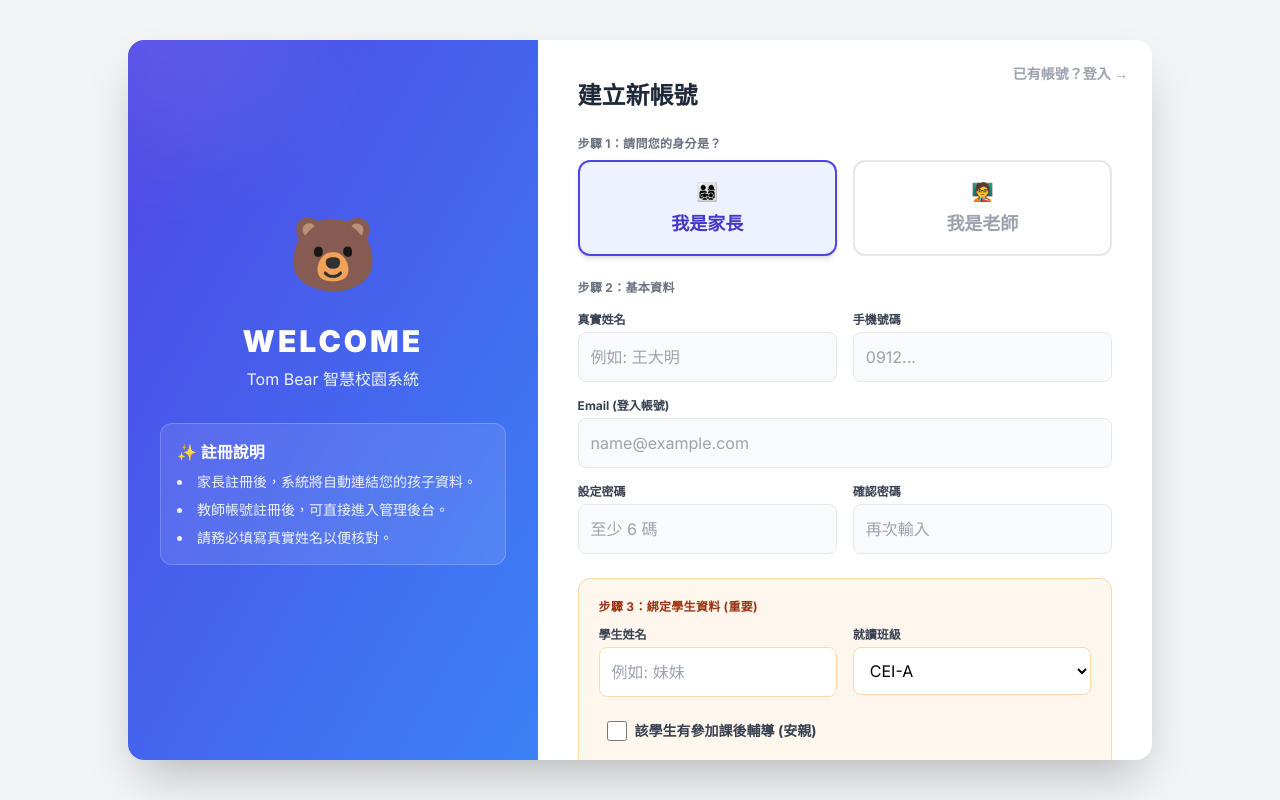
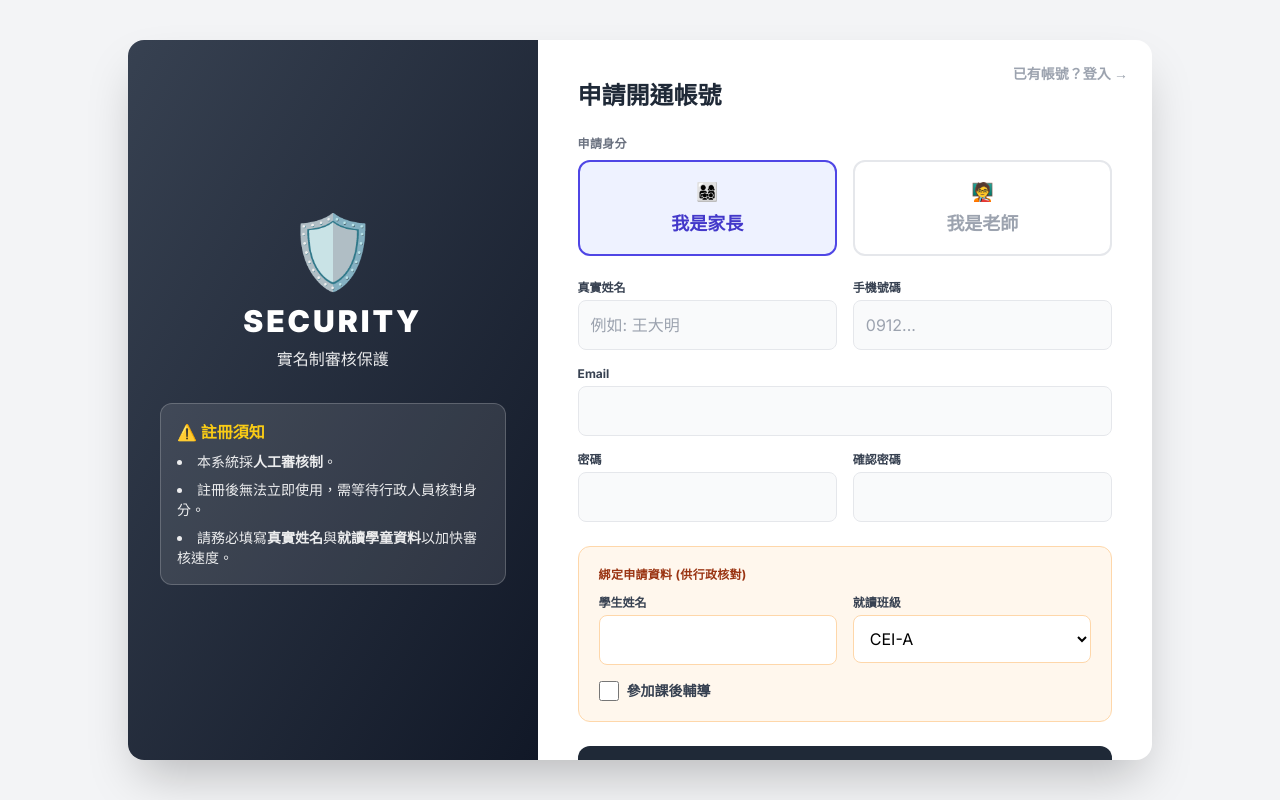
Before and after one commit to tellychiu77-tombear/Tom-Bear-English, a Next.js app: page /register in a window 1280 px wide. Built offline with nearby package versions, Linux system fonts and the light colour scheme.

Commit message:
Update walkthrough and sync

```diff
--- a/app/page.tsx
+++ b/app/page.tsx
@@ -115,42 +115,29 @@ export default function DashboardPage() {
     if (loading) return <div className="min-h-screen flex items-center justify-center bg-gray-50">載入中...</div>;
 
     // =========== 尚未登入畫面 ===========
-    if (!role) {
+    if (role === 'pending') {
         return (
-            <div className="min-h-screen flex items-center justify-center bg-gradient-to-br from-indigo-500 to-purple-600 p-4">
-                <div className="bg-white p-8 rounded-2xl shadow-2xl w-full max-w-md animate-fade-in">
-                    <div className="text-center mb-8">
-                        <h1 className="text-3xl font-black text-gray-800 mb-2">🐻 Tom Bear</h1>
-                        <p className="text-gray-500">智慧補習班管理系統</p>
+            <div className="min-h-screen flex items-center justify-center bg-gray-100 p-4">
+                <div className="bg-white p-8 rounded-2xl shadow-xl w-full max-w-md text-center animate-fade-in">
+                    <div className="text-6xl mb-4">⏳</div>
+                    <h1 className="text-2xl font-black text-gray-800 mb-2">帳號審核中</h1>
+                    <p className="text-gray-500 mb-6 leading-relaxed">
+                        親愛的 <strong>{userName}</strong> 您好，<br />
+                        您的註冊申請已送出，目前正在等待行政人員開通權限。
+                    </p>
+                    <div className="bg-yellow-50 text-yellow-800 p-4 rounded-lg text-sm mb-6 text-left">
+                        <strong>💡 為什麼我不能使用？</strong>
+                        <ul className="list-disc list-inside mt-1 opacity-80">
+                            <li>為了保護學生個資，所有帳號皆需人工審核。</li>
+                            <li>請耐心等候，或直接聯繫櫃台加快審核速度。</li>
+                        </ul>
                     </div>
-                    <form onSubmit={handleLogin} className="space-y-4">
-                        <div>
-                            <label className="block text-sm font-bold text-gray-700 mb-1">Email</label>
-                            <input name="email" type="email" required className="w-full p-3 border rounded-lg focus:ring-2 focus:ring-indigo-400 outline-none" placeholder="輸入帳號" />
-                        </div>
-                        <div>
-                            <label className="block text-sm font-bold text-gray-700 mb-1">密碼</label>
-                            <input name="password" type="password" required className="w-full p-3 border rounded-lg focus:ring-2 focus:ring-indigo-400 outline-none" placeholder="輸入密碼" />
-                        </div>
-                        <button type="submit" className="w-full py-3 bg-indigo-600 text-white font-bold rounded-lg shadow-lg hover:bg-indigo-700 transition transform active:scale-95">
-                            登入系統
-                        </button>
-                        <div className="mt-4 text-center">
-                            <p className="text-gray-500 text-sm">
-                                還沒有帳號嗎？
-                                <button
-                                    type="button"
-                                    onClick={() => router.push('/register')}
-                                    className="text-indigo-600 font-bold hover:underline ml-1"
-                                >
-                                    立即註冊
-                                </button>
-                            </p>
-                        </div>
-                    </form>
-                    <div className="mt-6 text-center text-xs text-gray-400">
-                        Protected by Supabase Security
-                    </div>
+                    <button
+                        onClick={handleLogout}
+                        className="w-full py-3 bg-gray-200 text-gray-700 font-bold rounded-lg hover:bg-gray-300"
+                    >
+                        登出並返回
+                    </button>
                 </div>
             </div>
         );
--- a/app/register/page.tsx
+++ b/app/register/page.tsx
@@ -4,39 +4,30 @@ import { useState, useEffect } from 'react';
 import { supabase } from '@/lib/supabaseClient';
 import { useRouter } from 'next/navigation';
 
-// 定義班級選項
 const ENGLISH_CLASSES = Array.from({ length: 26 }, (_, i) => `CEI-${String.fromCharCode(65 + i)}`);
 
 export default function RegisterPage() {
-    // 核心狀態
-    const [role, setRole] = useState<'parent' | 'teacher'>('parent'); // 預設家長
-
-    // 基本資料
+    const [role, setRole] = useState<'parent' | 'teacher'>('parent');
     const [email, setEmail] = useState('');
     const [password, setPassword] = useState('');
     const [confirmPassword, setConfirmPassword] = useState('');
     const [fullName, setFullName] = useState('');
     const [phone, setPhone] = useState('');
 
-    // 家長專屬：小孩資料
+    // 家長申請者填寫：
     const [childName, setChildName] = useState('');
     const [childGrade, setChildGrade] = useState('CEI-A');
     const [childAfterSchool, setChildAfterSchool] = useState(false);
 
-    // 系統狀態
     const [loading, setLoading] = useState(false);
     const [errorMsg, setErrorMsg] = useState('');
     const [passMatch, setPassMatch] = useState(true);
 
     const router = useRouter();
 
-    // 檢查密碼一致性
     useEffect(() => {
-        if (confirmPassword) {
-            setPassMatch(password === confirmPassword);
-        } else {
-            setPassMatch(true);
-        }
+        if (confirmPassword) setPassMatch(password === confirmPassword);
+        else setPassMatch(true);
     }, [password, confirmPassword]);
 
     const handleRegister = async (e: React.FormEvent) => {
@@ -44,30 +35,21 @@ export default function RegisterPage() {
         setErrorMsg('');
         setLoading(true);
 
-        // 1. 驗證
         if (password !== confirmPassword) {
-            setErrorMsg('❌ 兩次密碼不一致');
-            setLoading(false); return;
+            setErrorMsg('❌ 兩次密碼不一致'); setLoading(false); return;
         }
         if (password.length < 6) {
-            setErrorMsg('⚠️ 密碼長度不足 6 碼');
-            setLoading(false); return;
+            setErrorMsg('⚠️ 密碼長度不足 6 碼'); setLoading(false); return;
         }
         if (!fullName.trim()) {
-            setErrorMsg('⚠️ 請輸入真實姓名');
-            setLoading(false); return;
+            setErrorMsg('⚠️ 請輸入真實姓名'); setLoading(false); return;
         }
-        // 如果是家長，檢查小孩資料
         if (role === 'parent' && !childName.trim()) {
-            setErrorMsg('⚠️ 請輸入學生姓名');
-            setLoading(false); return;
+            setErrorMsg('⚠️ 請輸入學生姓名，以便行政人員審核'); setLoading(false); return;
         }
 
-        // 2. 註冊帳號 (Supabase Auth)
-        const { error: signUpError } = await supabase.auth.signUp({
-            email,
-            password,
-        });
+        // 註冊
+        const { error: signUpError } = await supabase.auth.signUp({ email, password });
 
         if (signUpError) {
             setErrorMsg('註冊失敗: ' + signUpError.message);
@@ -75,40 +57,42 @@ export default function RegisterPage() {
             return;
         }
 
-        // 3. 寫入資料庫
         const { data: { user } } = await supabase.auth.getUser();
 
         if (user) {
             try {
-                // A. 建立個人檔案 (Profile)
-                const { error: profileError } = await supabase.from('profiles').insert({
+                // 🔴 關鍵修正：不管選什麼，Role 一律存為 'pending' (待審核)
+                // 我們把使用者宣稱的身分 (家長/老師) 寫在 full_name 後面做備註，方便您審核時辨識
+                const nameWithTag = `${fullName} (${role === 'parent' ? '申請家長' : '申請老師'})`;
+
+                await supabase.from('profiles').insert({
                     id: user.id,
                     email: email,
-                    full_name: fullName,
+                    full_name: nameWithTag,
                     phone: phone,
-                    role: role, // 直接寫入選擇的身分
+                    role: 'pending', // 🔒 鎖死權限！一定要等您開通
                 });
-                if (profileError) throw profileError;
 
-                // B. 如果是家長，自動幫他建立小孩資料 (Student)
+                // 如果是家長申請，我們先把小孩資料建立起來，
+                // 這樣您審核通過後，資料就直接連上了，不用再手動輸入。
+                // 但因為 role 是 pending，他也看不到這些資料。
                 if (role === 'parent') {
                     let finalGrade = childGrade;
                     if (childAfterSchool) finalGrade += ', 課後輔導班';
 
-                    const { error: studentError } = await supabase.from('students').insert({
-                        parent_id: user.id, // 直接綁定這個新帳號
+                    await supabase.from('students').insert({
+                        parent_id: user.id,
                         chinese_name: childName,
                         grade: finalGrade
                     });
-                    if (studentError) throw studentError;
                 }
 
-                alert(`🎉 註冊成功！歡迎加入 Tom Bear。\n身分：${role === 'parent' ? '家長' : '老師'}`);
-                router.push('/'); // 回首頁
+                // 註冊成功，導向首頁 (首頁會擋住他)
+                alert('🎉 註冊申請已送出！\n\n為了保護學生隱私，您的帳號目前為「待審核」狀態。\n請等待補習班行政人員開通權限。');
+                router.push('/');
 
             } catch (dbError: any) {
                 setErrorMsg('資料寫入失敗: ' + dbError.message);
-                // 這裡可能需要考慮 rollback 機制，但簡單處理先提示錯誤
             }
         }
         setLoading(false);
@@ -118,161 +102,93 @@ export default function RegisterPage() {
         <div className="min-h-screen flex items-center justify-center bg-gray-100 p-4">
             <div className="bg-white w-full max-w-5xl rounded-2xl shadow-2xl overflow-hidden flex flex-col md:flex-row animate-fade-in-up">
 
-                {/* 左側：形象區 (手機版會隱藏) */}
-                <div className="hidden md:flex w-2/5 bg-gradient-to-br from-indigo-600 to-blue-500 text-white p-8 flex-col justify-center relative overflow-hidden">
-                    <div className="absolute top-[-20%] left-[-20%] w-60 h-60 bg-white/10 rounded-full blur-3xl"></div>
+                <div className="hidden md:flex w-2/5 bg-gradient-to-br from-gray-700 to-gray-900 text-white p-8 flex-col justify-center relative">
                     <div className="text-center z-10">
-                        <div className="text-7xl mb-4 animate-bounce">🐻</div>
-                        <h2 className="text-3xl font-black tracking-widest mb-2">WELCOME</h2>
-                        <p className="opacity-90">Tom Bear 智慧校園系統</p>
-                        <div className="mt-8 text-left bg-white/10 p-4 rounded-xl backdrop-blur-sm border border-white/20">
-                            <p className="font-bold mb-2">✨ 註冊說明</p>
+                        <div className="text-7xl mb-4">🛡️</div>
+                        <h2 className="text-3xl font-black tracking-widest mb-2">SECURITY</h2>
+                        <p className="opacity-90">實名制審核保護</p>
+                        <div className="mt-8 text-left bg-white/10 p-4 rounded-xl border border-white/20">
+                            <p className="font-bold mb-2 text-yellow-400">⚠️ 註冊須知</p>
                             <ul className="text-sm space-y-2 opacity-90 list-disc list-inside">
-                                <li>家長註冊後，系統將自動連結您的孩子資料。</li>
-                                <li>教師帳號註冊後，可直接進入管理後台。</li>
-                                <li>請務必填寫真實姓名以便核對。</li>
+                                <li>本系統採<strong>人工審核制</strong>。</li>
+                                <li>註冊後無法立即使用，需等待行政人員核對身分。</li>
+                                <li>請務必填寫<strong>真實姓名</strong>與<strong>就讀學童資料</strong>以加快審核速度。</li>
                             </ul>
                         </div>
                     </div>
                 </div>
 
-                {/* 右側：表單區 */}
                 <div className="w-full md:w-3/5 p-8 md:p-10 relative overflow-y-auto max-h-[90vh]">
+                    <button onClick={() => router.push('/')} className="absolute top-6 right-6 text-gray-400 hover:text-indigo-600 text-sm font-bold flex items-center gap-1">已有帳號？登入 &rarr;</button>
 
-                    <button onClick={() => router.push('/')} className="absolute top-6 right-6 text-gray-400 hover:text-indigo-600 text-sm font-bold flex items-center gap-1 transition">
-                        已有帳號？登入 &rarr;
-                    </button>
-
-                    <h2 className="text-2xl font-bold text-gray-800 mb-6">建立新帳號</h2>
+                    <h2 className="text-2xl font-bold text-gray-800 mb-6">申請開通帳號</h2>
 
                     <form onSubmit={handleRegister} className="space-y-6">
 
-                        {/* 1. 身分選擇 (大按鈕切換) */}
+                        {/* 身分宣告 (僅供審核參考) */}
                         <div>
-                            <label className="block text-xs font-bold text-gray-500 mb-2 uppercase tracking-wide">步驟 1：請問您的身分是？</label>
+                            <label className="block text-xs font-bold text-gray-500 mb-2 uppercase tracking-wide">申請身分</label>
                             <div className="grid grid-cols-2 gap-4">
-                                <button
-                                    type="button"
-                                    onClick={() => setRole('parent')}
-                                    className={`py-4 rounded-xl border-2 font-bold text-lg flex flex-col items-center gap-1 transition ${role === 'parent'
-                                            ? 'border-indigo-600 bg-indigo-50 text-indigo-700 shadow-md'
-                                            : 'border-gray-200 text-gray-400 hover:border-gray-300'
-                                        }`}
-                                >
-                                    <span>👨‍👩‍👧‍👦</span>
-                                    我是家長
+                                <button type="button" onClick={() => setRole('parent')} className={`py-4 rounded-xl border-2 font-bold text-lg flex flex-col items-center gap-1 transition ${role === 'parent' ? 'border-indigo-600 bg-indigo-50 text-indigo-700' : 'border-gray-200 text-gray-400'}`}>
+                                    <span>👨‍👩‍👧‍👦</span> 我是家長
                                 </button>
-                                <button
-                                    type="button"
-                                    onClick={() => setRole('teacher')}
-                                    className={`py-4 rounded-xl border-2 font-bold text-lg flex flex-col items-center gap-1 transition ${role === 'teacher'
-                                            ? 'border-indigo-600 bg-indigo-50 text-indigo-700 shadow-md'
-                                            : 'border-gray-200 text-gray-400 hover:border-gray-300'
-                                        }`}
-                                >
-                                    <span>🧑‍🏫</span>
-                                    我是老師
+                                <button type="button" onClick={() => setRole('teacher')} className={`py-4 rounded-xl border-2 font-bold text-lg flex flex-col items-center gap-1 transition ${role === 'teacher' ? 'border-indigo-600 bg-indigo-50 text-indigo-700' : 'border-gray-200 text-gray-400'}`}>
+                                    <span>🧑‍🏫</span> 我是老師
                                 </button>
                             </div>
                         </div>
 
-                        {/* 2. 基本資料 (共用) */}
+                        {/* 基本資料 */}
                         <div className="space-y-4">
-                            <label className="block text-xs font-bold text-gray-500 uppercase tracking-wide">步驟 2：基本資料</label>
-
                             <div className="grid grid-cols-2 gap-4">
                                 <div>
                                     <label className="block text-xs font-bold text-gray-700 mb-1">真實姓名</label>
-                                    <input type="text" required placeholder="例如: 王大明" className="w-full p-3 bg-gray-50 border rounded-lg focus:ring-2 focus:ring-indigo-500 outline-none" value={fullName} onChange={e => setFullName(e.target.value)} />
+                                    <input type="text" required placeholder="例如: 王大明" className="w-full p-3 bg-gray-50 border rounded-lg" value={fullName} onChange={e => setFullName(e.target.value)} />
                                 </div>
                                 <div>
                                     <label className="block text-xs font-bold text-gray-700 mb-1">手機號碼</label>
-                                    <input type="tel" required placeholder="0912..." className="w-full p-3 bg-gray-50 border rounded-lg focus:ring-2 focus:ring-indigo-500 outline-none" value={phone} onChange={e => setPhone(e.target.value)} />
+                                    <input type="tel" required placeholder="0912..." className="w-full p-3 bg-gray-50 border rounded-lg" value={phone} onChange={e => setPhone(e.target.value)} />
                                 </div>
                             </div>
-
                             <div>
-                                <label className="block text-xs font-bold text-gray-700 mb-1">Email (登入帳號)</label>
-                                <input type="email" required placeholder="name@example.com" className="w-full p-3 bg-gray-50 border rounded-lg focus:ring-2 focus:ring-indigo-500 outline-none" value={email} onChange={e => setEmail(e.target.value)} />
+                                <label className="block text-xs font-bold text-gray-700 mb-1">Email</label>
+                                <input type="email" required className="w-full p-3 bg-gray-50 border rounded-lg" value={email} onChange={e => setEmail(e.target.value)} />
                             </div>
-
                             <div className="grid grid-cols-2 gap-4">
-                                <div>
-                                    <label className="block text-xs font-bold text-gray-700 mb-1">設定密碼</label>
-                                    <input type="password" required placeholder="至少 6 碼" className="w-full p-3 bg-gray-50 border rounded-lg focus:ring-2 focus:ring-indigo-500 outline-none" value={password} onChange={e => setPassword(e.target.value)} />
-                                </div>
-                                <div>
-                                    <label className="block text-xs font-bold text-gray-700 mb-1">確認密碼</label>
-                                    <input type="password" required placeholder="再次輸入" className={`w-full p-3 bg-gray-50 border rounded-lg focus:ring-2 outline-none ${!passMatch ? 'border-red-500 focus:ring-red-200' : 'focus:ring-indigo-500'}`} value={confirmPassword} onChange={e => setConfirmPassword(e.target.value)} />
-                                </div>
+                                <div><label className="block text-xs font-bold text-gray-700 mb-1">密碼</label><input type="password" required className="w-full p-3 bg-gray-50 border rounded-lg" value={password} onChange={e => setPassword(e.target.value)} /></div>
+                                <div><label className="block text-xs font-bold text-gray-700 mb-1">確認密碼</label><input type="password" required className={`w-full p-3 bg-gray-50 border rounded-lg ${!passMatch ? 'border-red-500' : ''}`} value={confirmPassword} onChange={e => setConfirmPassword(e.target.value)} /></div>
                             </div>
                             {!passMatch && <p className="text-xs text-red-500 font-bold">⚠️ 密碼不一致</p>}
                         </div>
 
-                        {/* 3. 家長專屬：小孩資料欄位 (動態顯示) */}
+                        {/* 家長必填資料 (方便您審核) */}
                         {role === 'parent' && (
-                            <div className="bg-orange-50 p-5 rounded-xl border border-orange-200 animate-fade-in">
-                                <label className="block text-xs font-bold text-orange-800 mb-3 uppercase tracking-wide">
-                                    步驟 3：綁定學生資料 (重要)
-                                </label>
+                            <div className="bg-orange-50 p-5 rounded-xl border border-orange-200">
+                                <label className="block text-xs font-bold text-orange-800 mb-3 uppercase tracking-wide">綁定申請資料 (供行政核對)</label>
                                 <div className="grid grid-cols-1 md:grid-cols-2 gap-4">
                                     <div>
                                         <label className="block text-xs font-bold text-gray-700 mb-1">學生姓名</label>
-                                        <input
-                                            type="text"
-                                            placeholder="例如: 妹妹"
-                                            className="w-full p-3 bg-white border border-orange-200 rounded-lg focus:ring-2 focus:ring-orange-400 outline-none"
-                                            value={childName}
-                                            onChange={e => setChildName(e.target.value)}
-                                        />
+                                        <input type="text" className="w-full p-3 bg-white border border-orange-200 rounded-lg" value={childName} onChange={e => setChildName(e.target.value)} />
                                     </div>
                                     <div>
                                         <label className="block text-xs font-bold text-gray-700 mb-1">就讀班級</label>
-                                        <select
-                                            className="w-full p-3 bg-white border border-orange-200 rounded-lg focus:ring-2 focus:ring-orange-400 outline-none"
-                                            value={childGrade}
-                                            onChange={e => setChildGrade(e.target.value)}
-                                        >
+                                        <select className="w-full p-3 bg-white border border-orange-200 rounded-lg" value={childGrade} onChange={e => setChildGrade(e.target.value)}>
                                             {ENGLISH_CLASSES.map(c => <option key={c} value={c}>{c}</option>)}
                                         </select>
                                     </div>
                                 </div>
-                                <div className="mt-4">
-                                    <label className="flex items-center gap-2 cursor-pointer p-2 hover:bg-white/50 rounded transition">
-                                        <input
-                                            type="checkbox"
-                                            className="w-5 h-5 accent-orange-600"
-                                            checked={childAfterSchool}
-                                            onChange={e => setChildAfterSchool(e.target.checked)}
-                                        />
-                                        <span className="text-sm font-bold text-gray-700">該學生有參加課後輔導 (安親)</span>
-                                    </label>
-                                </div>
+                                <label className="flex items-center gap-2 mt-4 cursor-pointer">
+                                    <input type="checkbox" className="w-5 h-5 accent-orange-600" checked={childAfterSchool} onChange={e => setChildAfterSchool(e.target.checked)} />
+                                    <span className="text-sm font-bold text-gray-700">參加課後輔導</span>
+                                </label>
                             </div>
                         )}
 
-                        {/* 錯誤訊息 */}
-                        {errorMsg && (
-                            <div className="bg-red-50 text-red-600 text-sm p-3 rounded-lg flex items-center gap-2 font-bold">
-                                <span>🚫</span> {errorMsg}
-                            </div>
-                        )}
+                        {errorMsg && <div className="bg-red-50 text-red-600 text-sm p-3 rounded-lg font-bold">🚫 {errorMsg}</div>}
 
-                        {/* 送出按鈕 */}
-                        <button
-                            type="submit"
-                            disabled={loading || !passMatch}
-                            className={`w-full py-4 rounded-xl text-white font-bold text-lg shadow-lg flex items-center justify-center gap-2 transition transform active:scale-95
-                    ${loading ? 'bg-gray-400 cursor-not-allowed' : 'bg-indigo-600 hover:bg-indigo-700'}
-                `}
-                        >
-                            {loading ? '資料處理中...' : `確認註冊 (${role === 'parent' ? '家長' : '老師'})`}
+                        <button type="submit" disabled={loading || !passMatch} className={`w-full py-4 rounded-xl text-white font-bold text-lg shadow-lg flex items-center justify-center gap-2 ${loading ? 'bg-gray-400' : 'bg-gray-800 hover:bg-black'}`}>
+                            {loading ? '送出申請中...' : '送出申請 (等待審核)'}
                         </button>
-
-                        <p className="text-center text-xs text-gray-400 mt-2">
-                            點擊註冊代表您同意使用者條款與隱私權政策
-                        </p>
-
                     </form>
                 </div>
             </div>
```
